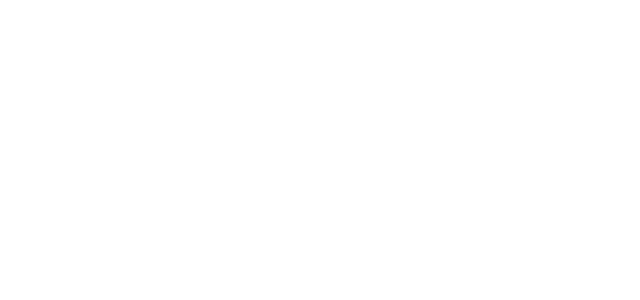
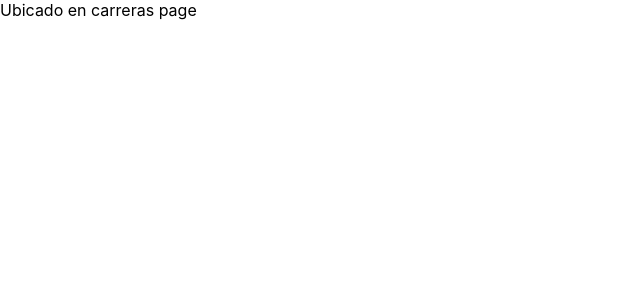
Before and after one commit to JassanBraian/cobranzas-front, a React (Create React App) app: page /carreras in a window 1280 px wide. Before the commit this address had no page. Shown: the top 300 px of the page, without its empty margins (0-640 px from the left). Built offline with nearby package versions, Linux system fonts and the light colour scheme; the HTML template or start-up script is replaced by a standard one.

Commit message:
add route carreras

```diff
--- a/src/App.jsx
+++ b/src/App.jsx
@@ -2,6 +2,7 @@
 import './App.css';
 import ParentContext from './context/ParentContext';
 import Home from './pages/Home';
+import CarrerasPage from './pages/CarrerasPage';
 
 function App() {
   return (
@@ -10,6 +11,7 @@
         <Router>
           <Routes>
             <Route path='/' element={<Home />} />
+            <Route path='/carreras' element={<CarrerasPage />} />
           </Routes>
         </Router>
       </ParentContext>
--- /dev/null
+++ b/src/pages/CarrerasPage.jsx
@@ -0,0 +1,11 @@
+import React from 'react';
+
+const CarrerasPage = () => {
+    return (
+        <div>
+            Ubicado en carreras page
+        </div>
+    );
+};
+
+export default CarrerasPage;
```
